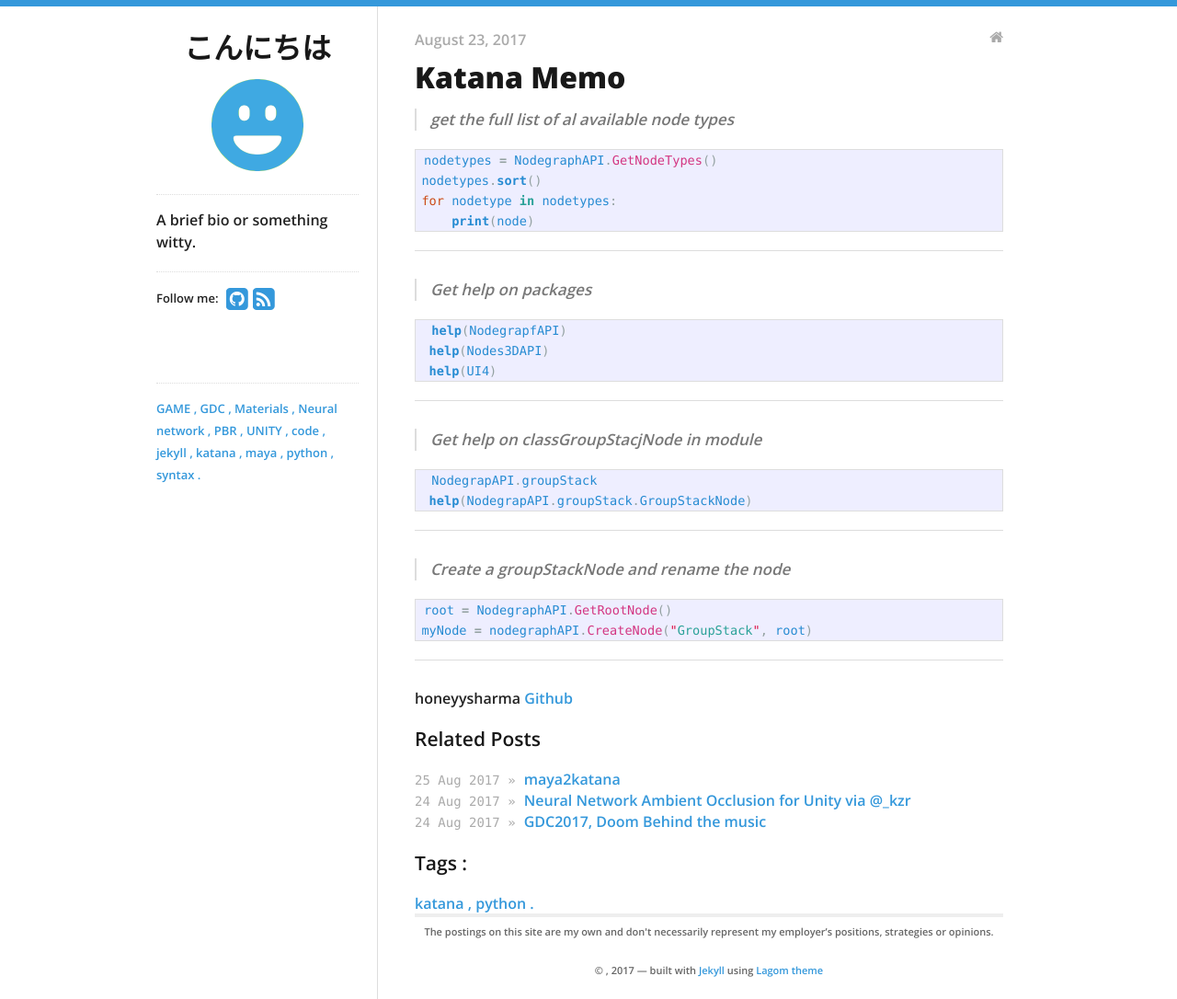
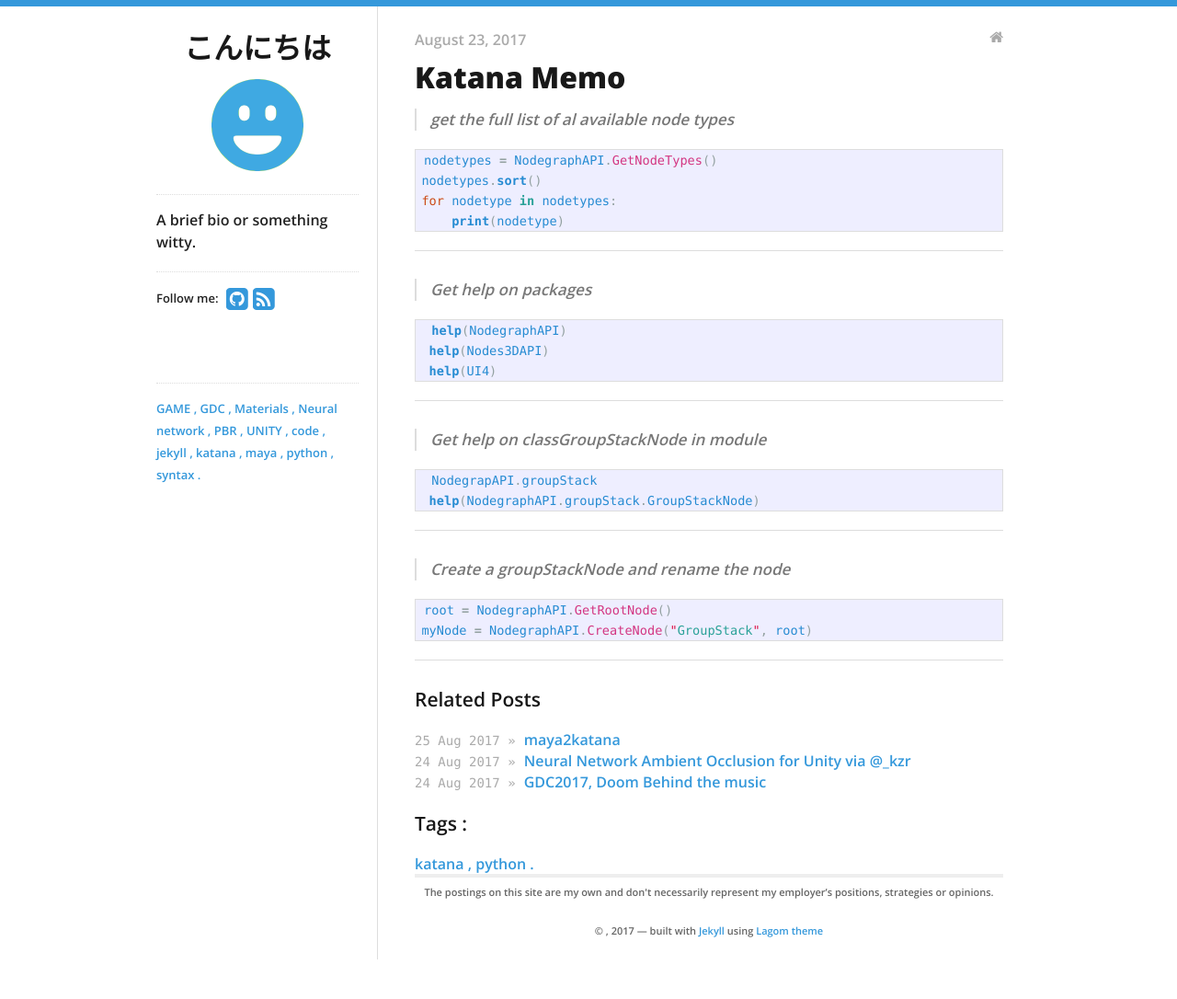
Before and after one commit to yoann01/ktmd, a Jekyll site: the page built from _posts/2017-08-23-Katana-python-part2.md, in a window 1280 px wide. Shown: the whole page at 92% size. Built offline with Jekyll 4.4.1, drawn with Linux system fonts in a browser that asks for light colours; nearby versions of some CDN libraries; after the commit the page ends 1043 px from its top, so only the background shows below that.

Commit message:
Update 2017-08-23-Katana-python-part2.md

```diff
--- a/_posts/2017-08-23-Katana-python-part2.md
+++ b/_posts/2017-08-23-Katana-python-part2.md
@@ -12,32 +12,28 @@ categories:
 nodetypes = NodegraphAPI.GetNodeTypes()
 nodetypes.sort()
 for nodetype in nodetypes:
-    print(node)
+    print(nodetype)
 {% endhighlight %}
 ---
 
 > Get help on packages
 {% highlight python %}
- help(NodegrapfAPI)
+ help(NodegraphAPI)
  help(Nodes3DAPI)
  help(UI4)
 {% endhighlight %}
 ---
 
-> Get help on classGroupStacjNode in module
+> Get help on classGroupStackNode in module
 {% highlight python %}
  NodegrapAPI.groupStack
- help(NodegrapAPI.groupStack.GroupStackNode)
+ help(NodegraphAPI.groupStack.GroupStackNode)
 {% endhighlight %}
 ---
 
 > Create a groupStackNode and rename the node
 {% highlight python %}
 root = NodegraphAPI.GetRootNode()
-myNode = nodegraphAPI.CreateNode("GroupStack", root)
+myNode = NodegraphAPI.CreateNode("GroupStack", root)
 {% endhighlight %}
 ---
-
-
-
- honeyysharma [Github](https://github.com/honeyysharma/Katana)
```
